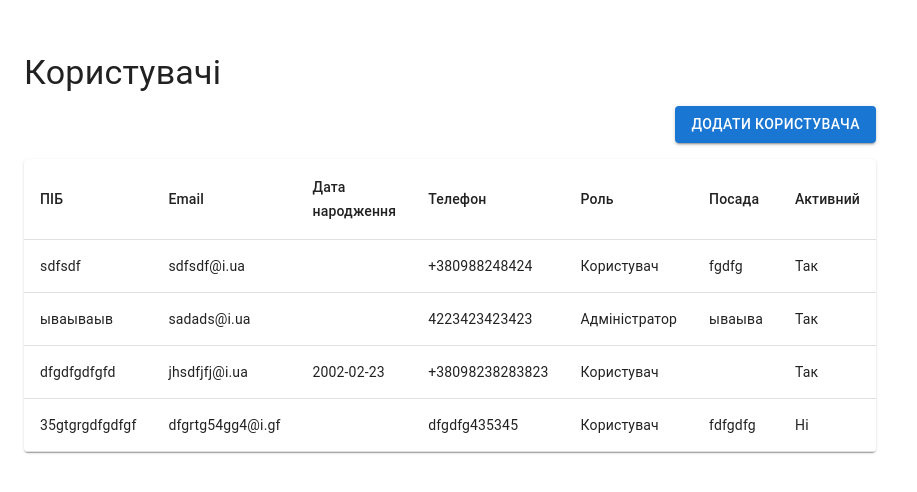
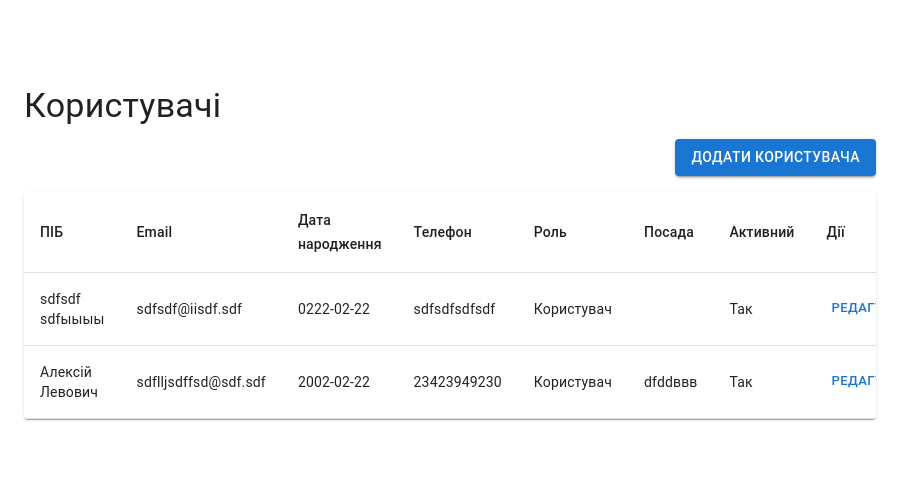
Before and after one commit to FiJlv/user-manager, a React (Vite) app: page / in a window 1280 px wide. Shown: the part 164-656 px from the top of the page, without its empty margins (0-917 px from the left). Built offline with nearby package versions, Linux system fonts and the light colour scheme; data requests are answered from the project's data file.

Commit message:
add user editing

```diff
--- a/db.json
+++ b/db.json
@@ -1,44 +1,24 @@
 {
   "users": [
     {
-      "id": "0aa7",
-      "fullName": "sdfsdf",
-      "email": "sdfsdf@i.ua",
-      "phone": "+380988248424",
-      "birthDate": "",
-      "role": "Користувач",
-      "position": "fgdfg",
-      "isActive": true
-    },
-    {
-      "id": "8e2f",
-      "fullName": "ываываыв",
-      "email": "sadads@i.ua",
-      "phone": "4223423423423",
-      "birthDate": "",
-      "role": "Адміністратор",
-      "position": "ываыва",
-      "isActive": true
-    },
-    {
-      "id": "9bf5",
-      "fullName": "dfgdfgdfgfd",
-      "email": "jhsdfjfj@i.ua",
-      "phone": "+38098238283823",
-      "birthDate": "2002-02-23",
+      "id": "c342",
+      "fullName": "sdfsdf sdfыыыы",
+      "email": "sdfsdf@iisdf.sdf",
+      "phone": "sdfsdfsdfsdf",
+      "birthDate": "0222-02-22",
       "role": "Користувач",
       "position": "",
       "isActive": true
     },
     {
-      "id": "9049",
-      "fullName": "35gtgrgdfgdfgf",
-      "email": "dfgrtg54gg4@i.gf",
-      "phone": "dfgdfg435345",
-      "birthDate": "",
+      "id": "f5e9",
+      "fullName": "Алексій Левович",
+      "email": "sdflljsdffsd@sdf.sdf",
+      "phone": "23423949230",
+      "birthDate": "2002-02-22",
       "role": "Користувач",
-      "position": "fdfgdfg",
-      "isActive": false
+      "position": "dfddввв",
+      "isActive": true
     }
   ]
 }
--- a/src/api/users.ts
+++ b/src/api/users.ts
@@ -15,3 +15,8 @@ export const createUser = async (data: UserFormValues): Promise<User> => {
   const response = await api.post('/users', data);
   return response.data;
 };
+
+export const updateUser = async (user: User): Promise<User> => {
+  const response = await api.put(`/users/${user.id}`, user);
+  return response.data;
+};
--- a/src/components/UserDialog.tsx
+++ b/src/components/UserDialog.tsx
@@ -3,25 +3,46 @@ import {
   } from '@mui/material';
   import { UserFormValues } from '../schemas/user.schema';
   import { UserForm } from '../forms/UserForm';
-  import { useCreateUser } from '../hooks/useCreateUser';
+  import { useCreateUser} from '../hooks/useCreateUser';
+  import { useUpdateUser} from '../hooks/useUpdateUser';
+  import { User } from '../types/user.types';
+  import { mapUserToFormValues } from '../utils/mapUser';
 
   interface Props {
     open: boolean;
     onClose: () => void;
+    user?: User | null;
   }
 
-  export const UserDialog = ({ open, onClose }: Props) => {
-    const { mutateAsync, isPending } = useCreateUser(onClose);
+  export const UserDialog = ({ open, onClose, user }: Props) => {
+
+    const {
+      mutateAsync: create,
+      isPending: isCreating,
+    } = useCreateUser(onClose);
+
+    const {
+      mutateAsync: update,
+      isPending: isUpdating,
+    } = useUpdateUser(onClose);
+
+    const isPending = isCreating || isUpdating;
 
     const handleSubmit = async (data: UserFormValues) => {
-      await mutateAsync(data);
+      if (user) {
+        await update({ id: user.id, ...data });
+      } else {
+        await create(data);
+      }
     };
-
     return (
       <Dialog open={open} onClose={onClose} fullWidth maxWidth="sm">
         <DialogTitle>Новий користувач</DialogTitle>
         <DialogContent>
-          <UserForm onSubmit={handleSubmit} />
+        <UserForm
+          onSubmit={handleSubmit}
+          initialValues={user ? mapUserToFormValues(user) : undefined}
+        />
         </DialogContent>
         <DialogActions>
           <Button onClick={onClose} color="secondary">
--- a/src/components/UserTable.tsx
+++ b/src/components/UserTable.tsx
@@ -1,4 +1,5 @@
 import { useUsers } from '../hooks/useUsers';
+import { User } from '../types/user.types';
 import {
   Table, TableBody, TableCell, TableContainer, TableHead, TableRow,
   Paper, CircularProgress, Button, Box
@@ -9,6 +10,17 @@ import { UserDialog } from './UserDialog';
 export const UserTable = () => {
   const { data: users, isLoading, isError } = useUsers();
   const [open, setOpen] = useState(false);
+  const [editingUser, setEditingUser] = useState<User | null>(null);
+
+  const handleEdit = (user: User) => {
+    setEditingUser(user);
+    setOpen(true);
+  };
+
+  const handleClose = () => {
+    setOpen(false);
+    setEditingUser(null);
+  };
 
   if (isLoading) return <CircularProgress />;
   if (isError) return <div>Помилка при завантаженні користувачів</div>;
@@ -21,7 +33,7 @@ export const UserTable = () => {
         </Button>
       </Box>
 
-      <UserDialog open={open} onClose={() => setOpen(false)} />
+      <UserDialog open={open} onClose={handleClose} user={editingUser} />
 
       <TableContainer component={Paper}>
         <Table>
@@ -34,6 +46,7 @@ export const UserTable = () => {
               <TableCell>Роль</TableCell>
               <TableCell>Посада</TableCell>
               <TableCell>Активний</TableCell>
+              <TableCell>Дії</TableCell>
             </TableRow>
           </TableHead>
           <TableBody>
@@ -46,6 +59,11 @@ export const UserTable = () => {
                 <TableCell>{user.role}</TableCell>
                 <TableCell>{user.position}</TableCell>
                 <TableCell>{user.isActive ? 'Так' : 'Ні'}</TableCell>
+                <TableCell>
+                  <Button size="small" onClick={() => handleEdit(user)}>
+                    Редагувати
+                  </Button>
+                </TableCell>
               </TableRow>
             ))}
           </TableBody>
--- a/src/forms/UserForm.tsx
+++ b/src/forms/UserForm.tsx
@@ -6,7 +6,13 @@ import { FormProvider, useForm } from 'react-hook-form';
 import { userSchema, UserFormValues } from '../schemas/user.schema';
 import { FormField } from '../components/FormField';
 
-export const UserForm = ({ onSubmit }: { onSubmit: (data: UserFormValues) => void }) => {
+export const UserForm = ({
+  onSubmit,
+  initialValues
+}: {
+  onSubmit: (data: UserFormValues) => void;
+  initialValues?: Partial<UserFormValues>;
+}) => {
   const form = useForm<UserFormValues>({
     resolver: zodResolver(userSchema),
     defaultValues: {
@@ -17,6 +23,7 @@ export const UserForm = ({ onSubmit }: { onSubmit: (data: UserFormValues) => voi
       role: 'Користувач',
       position: '',
       isActive: true,
+      ...initialValues,
     },
   });
 
--- /dev/null
+++ b/src/hooks/useUpdateUser.ts
@@ -0,0 +1,14 @@
+import { useMutation, useQueryClient } from '@tanstack/react-query';
+import { updateUser } from '../api/users';
+
+export const useUpdateUser = (onSuccess?: () => void) => {
+  const queryClient = useQueryClient();
+
+  return useMutation({
+    mutationFn: updateUser,
+    onSuccess: () => {
+      queryClient.invalidateQueries({ queryKey: ['users'] });
+      onSuccess?.();
+    },
+  });
+};
--- /dev/null
+++ b/src/utils/mapUser.ts
@@ -0,0 +1,12 @@
+import { User } from '../types/user.types';
+import { UserFormValues } from '../schemas/user.schema';
+
+export const mapUserToFormValues = (user: User): UserFormValues => ({
+  fullName: user.fullName,
+  email: user.email,
+  phone: user.phone,
+  birthDate: user.birthDate ?? '',
+  role: user.role,
+  position: user.position ?? '',
+  isActive: user.isActive,
+});
```
